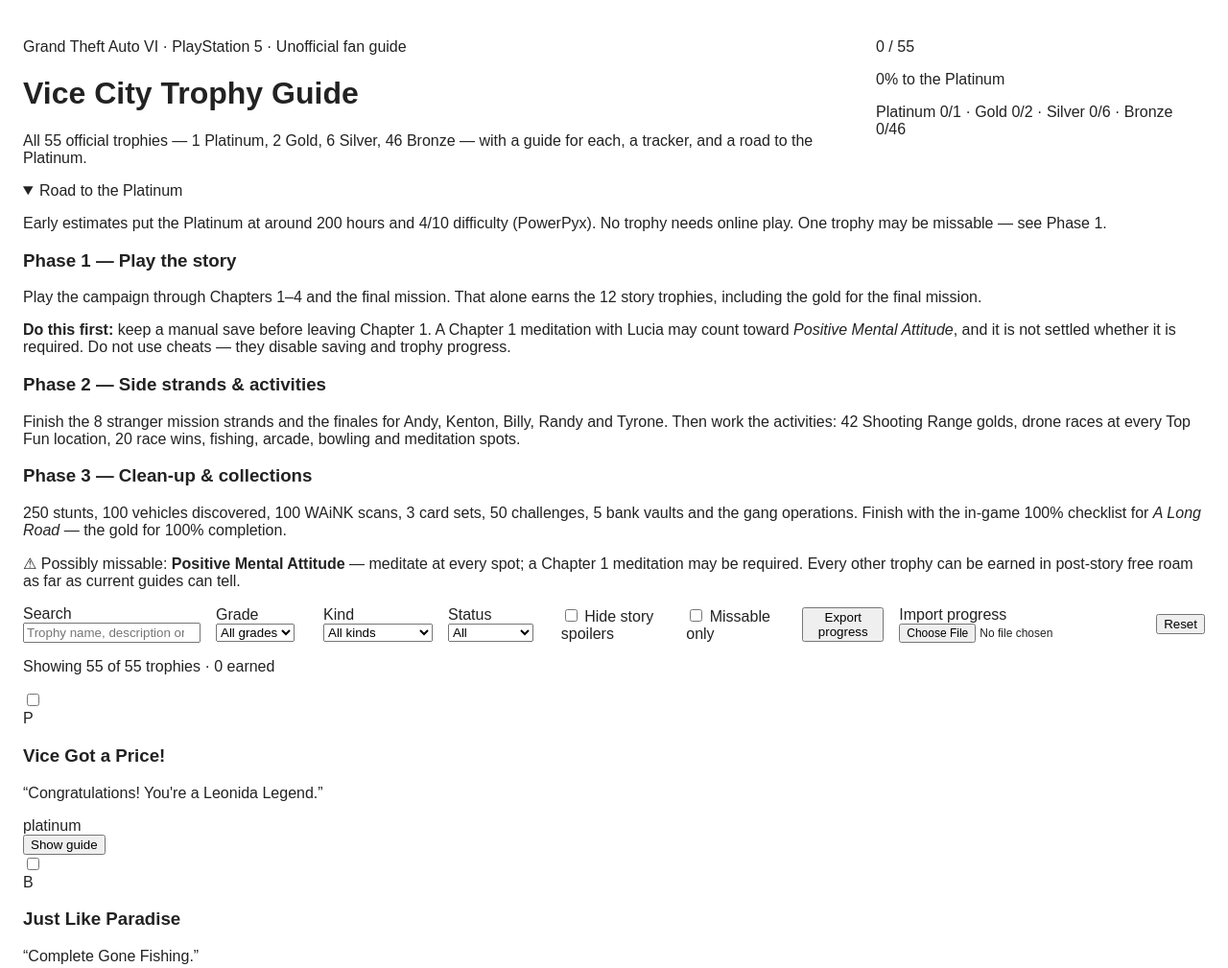
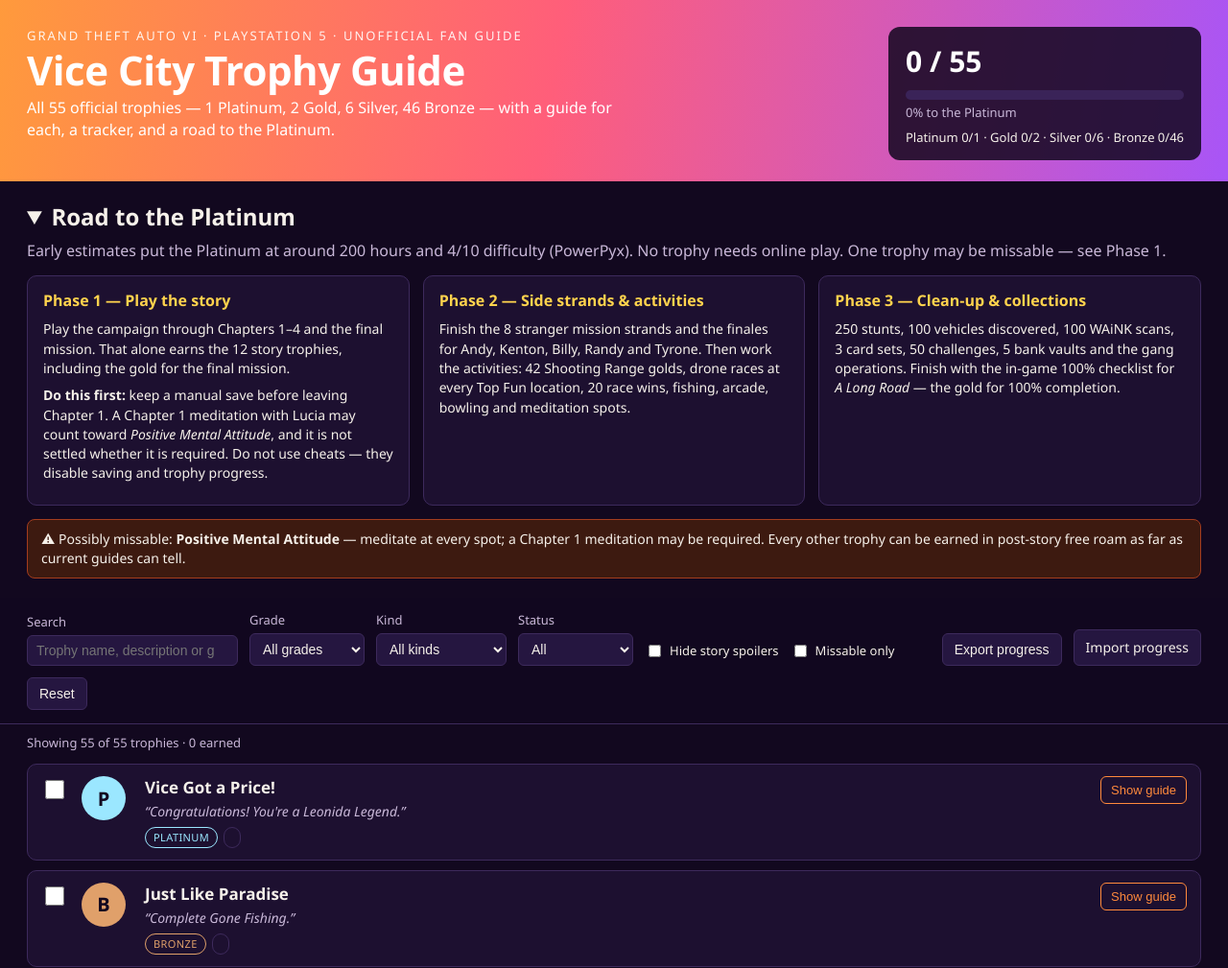
Before and after one commit to firehorse20/gta6-trophy-guide, a plain HTML site: page app/index.html in a window 1280 px wide. Shown: the top 1009 px of the page at 96% size. Drawn offline with Linux system fonts and the light colour scheme.

Commit message:
Build GTA VI trophy guide and tracker

```diff
--- a/app/style.css
+++ b/app/style.css
@@ -1,7 +1,145 @@
-body { font-family: Arial, sans-serif; margin: 24px; color: #222; }
-header { display: flex; justify-content: space-between; align-items: baseline; }
-.controls { display: flex; gap: 16px; margin: 12px 0; align-items: center; }
-.import input { font-size: 12px; }
-table { border-collapse: collapse; width: 100%; }
-th, td { border-bottom: 1px solid #ddd; padding: 6px 8px; text-align: left; vertical-align: top; white-space: pre-line; }
-th { background: #f2f2f2; }
+:root {
+  --bg: #12081f;
+  --panel: #1d1030;
+  --panel2: #251640;
+  --ink: #f6f1ea;
+  --muted: #c9b8d8;
+  --line: #3d2a5c;
+  --sunset: linear-gradient(100deg, #ff9a3c 0%, #ff5e7a 45%, #a855f7 100%);
+  --gold: #ffd34d;
+  --silver: #c9d4dd;
+  --bronze: #e0a06a;
+  --platinum: #9be7ff;
+  --accent: #ff8a3c;
+}
+* { box-sizing: border-box; }
+body {
+  margin: 0;
+  background: var(--bg);
+  color: var(--ink);
+  font-family: "Segoe UI", system-ui, -apple-system, Arial, sans-serif;
+  line-height: 1.45;
+}
+.hero {
+  display: flex;
+  gap: 24px;
+  justify-content: space-between;
+  align-items: flex-start;
+  padding: 28px 28px 22px;
+  background: var(--sunset);
+  color: #fff;
+}
+.hero h1 { margin: 4px 0 6px; font-size: 42px; line-height: 1.05; letter-spacing: -0.5px; }
+.hero .kicker { margin: 0; font-size: 13px; letter-spacing: 2px; text-transform: uppercase; opacity: .9; }
+.hero .sub { margin: 0; max-width: 640px; font-size: 16px; }
+.progress-card {
+  background: rgba(18, 8, 31, .85);
+  border-radius: 12px;
+  padding: 14px 18px;
+  min-width: 240px;
+}
+.progress-card .big { font-size: 30px; font-weight: 800; margin: 0; }
+.progress-card .muted { color: var(--muted); margin: 4px 0 0; font-size: 13px; }
+.progress-card .grades { margin: 8px 0 0; font-size: 13px; color: var(--ink); }
+.bar { height: 10px; background: #3a2358; border-radius: 6px; overflow: hidden; margin-top: 8px; }
+.fill { height: 100%; background: var(--gold); width: 0%; transition: width .2s; }
+
+.roadmap { padding: 20px 28px 6px; }
+.roadmap summary { font-size: 24px; font-weight: 700; cursor: pointer; margin-bottom: 6px; }
+.roadmap .muted { color: var(--muted); margin: 0 0 14px; }
+.phases { display: grid; grid-template-columns: repeat(3, 1fr); gap: 14px; }
+.phases article {
+  background: var(--panel);
+  border: 1px solid var(--line);
+  border-radius: 10px;
+  padding: 14px 16px;
+}
+.phases h3 { margin: 0 0 8px; font-size: 16px; color: var(--gold); }
+.phases p { margin: 0 0 8px; font-size: 14px; }
+.missable-note {
+  background: #3d1a10;
+  border: 1px solid #a33d1e;
+  border-radius: 8px;
+  padding: 10px 14px;
+  font-size: 14px;
+}
+
+.controls {
+  display: flex; flex-wrap: wrap; gap: 12px; align-items: end;
+  padding: 14px 28px;
+  position: sticky; top: 0; z-index: 5;
+  background: rgba(18, 8, 31, .97);
+  border-bottom: 1px solid var(--line);
+}
+.controls label { font-size: 13px; color: var(--muted); display: flex; flex-direction: column; gap: 4px; }
+.controls label.check { flex-direction: row; align-items: center; gap: 6px; padding-bottom: 6px; color: var(--ink); }
+.controls input[type="search"], .controls select {
+  background: var(--panel2); color: var(--ink);
+  border: 1px solid var(--line); border-radius: 6px;
+  padding: 7px 9px; font-size: 14px; min-width: 120px;
+}
+.controls input[type="search"] { min-width: 220px; }
+.controls .spacer { flex: 1; }
+.controls button, .controls .import {
+  background: var(--panel2); color: var(--ink);
+  border: 1px solid var(--line); border-radius: 6px;
+  padding: 8px 12px; font-size: 14px; cursor: pointer;
+}
+.controls button:hover, .controls .import:hover { border-color: var(--accent); }
+.controls .import input { display: none; }
+.showing { padding: 0 28px; color: var(--muted); font-size: 13px; margin: 10px 0 0; }
+
+#list { padding: 12px 28px 28px; display: grid; gap: 10px; }
+.card {
+  background: var(--panel);
+  border: 1px solid var(--line);
+  border-radius: 10px;
+  padding: 12px 14px;
+  display: grid;
+  grid-template-columns: 30px 54px 1fr auto;
+  gap: 12px;
+  align-items: start;
+}
+.card.earned { border-color: #3f7a4d; background: #152a1c; }
+.card input[type="checkbox"] { width: 20px; height: 20px; margin-top: 4px; accent-color: var(--gold); cursor: pointer; }
+.medal {
+  width: 46px; height: 46px; border-radius: 50%;
+  display: flex; align-items: center; justify-content: center;
+  font-weight: 800; font-size: 20px; color: #12081f;
+}
+.medal.platinum { background: var(--platinum); }
+.medal.gold { background: var(--gold); }
+.medal.silver { background: var(--silver); }
+.medal.bronze { background: var(--bronze); }
+.card h3 { margin: 0; font-size: 17px; }
+.card .desc { margin: 2px 0 0; color: var(--muted); font-size: 14px; font-style: italic; }
+.card .meta { display: flex; gap: 6px; flex-wrap: wrap; margin-top: 6px; }
+.chip {
+  font-size: 11px; letter-spacing: .4px; text-transform: uppercase;
+  border: 1px solid var(--line); border-radius: 20px; padding: 2px 8px; color: var(--muted);
+}
+.chip.grade-platinum { color: var(--platinum); border-color: var(--platinum); }
+.chip.grade-gold { color: var(--gold); border-color: var(--gold); }
+.chip.grade-silver { color: var(--silver); border-color: var(--silver); }
+.chip.grade-bronze { color: var(--bronze); border-color: var(--bronze); }
+.chip.missable { color: #ffb199; border-color: #a33d1e; }
+.chip.kind { color: var(--ink); }
+.guide-btn {
+  background: none; border: 1px solid var(--accent); color: var(--accent);
+  border-radius: 6px; padding: 6px 10px; font-size: 13px; cursor: pointer; white-space: nowrap;
+}
+.guide { grid-column: 2 / -1; border-top: 1px solid var(--line); padding-top: 10px; font-size: 14px; }
+.guide p { margin: 0 0 8px; }
+.guide .sources { color: var(--muted); font-size: 12.5px; }
+.guide .sources strong { color: var(--ink); }
+.hidden-name { color: var(--muted); font-style: italic; }
+footer { padding: 8px 28px 32px; color: var(--muted); font-size: 13px; }
+footer h2 { color: var(--ink); font-size: 18px; margin: 0 0 8px; }
+footer p { max-width: 900px; }
+@media (max-width: 760px) {
+  .hero { flex-direction: column; }
+  .hero h1 { font-size: 32px; }
+  .phases { grid-template-columns: 1fr; }
+  .card { grid-template-columns: 30px 46px 1fr; }
+  .guide-btn { grid-column: 3; justify-self: start; }
+}
```
